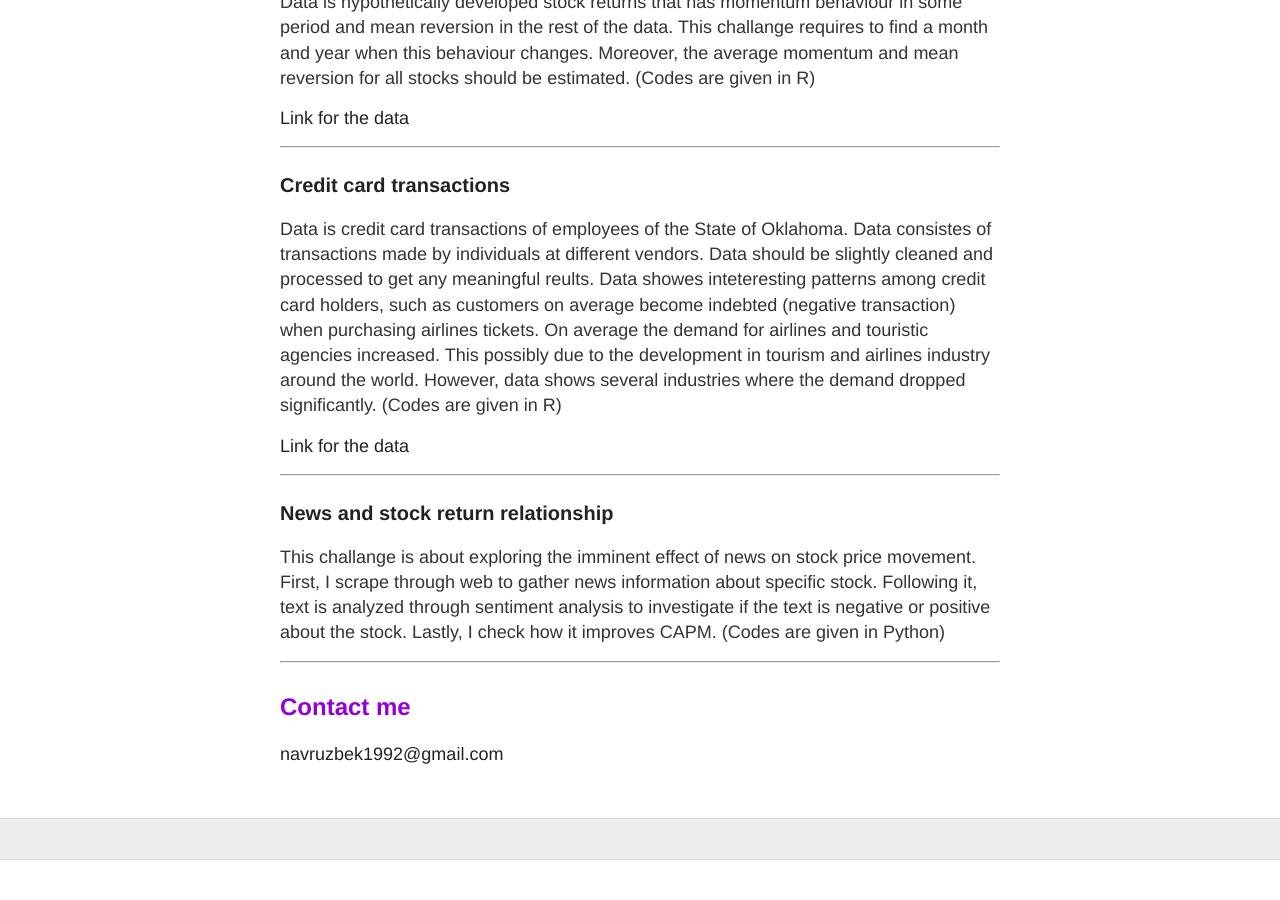
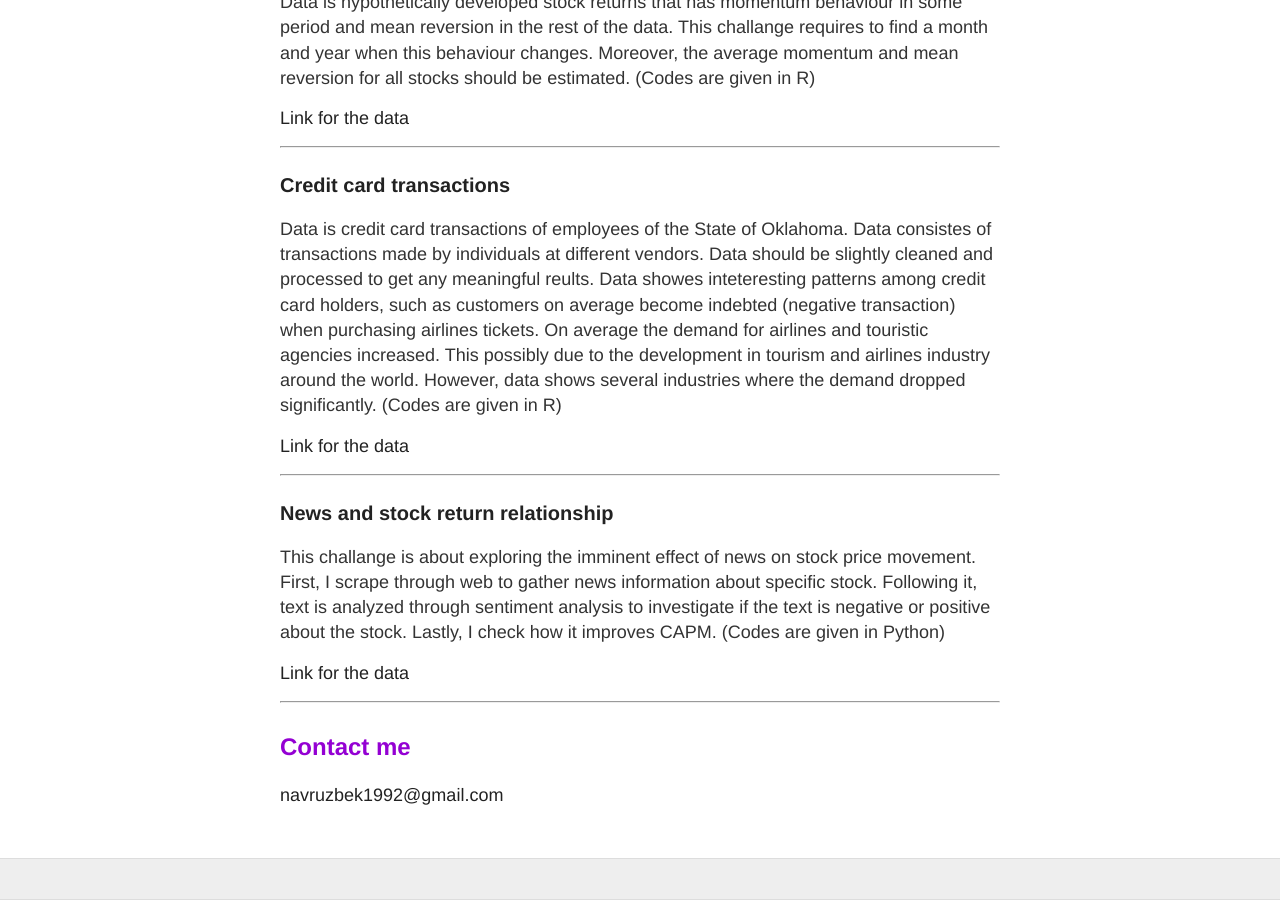
Before and after one commit to navruzbek1992/data_challenge, a Jekyll site: the page built from projects.md, in a window 1280 px wide and 900 px high, scrolled down 803 px. Built offline with Jekyll 4.4.1, drawn with Linux system fonts in a browser that asks for light colours; nearby versions of some CDN libraries; before the commit the page ends 1663 px from its top, so only the background shows below that.

Commit message:
Update projects.md

```diff
--- a/projects.md
+++ b/projects.md
@@ -24,6 +24,8 @@ Data is credit card transactions of employees of the State of Oklahoma. Data con
 
 This challange is about exploring the imminent effect of news on stock price movement. First, I scrape through web to gather news information about specific stock. Following it, text is analyzed through sentiment analysis to investigate if the text is negative or positive about the stock. Lastly, I check how it improves CAPM. (Codes are given in Python)
 
+[Link for the data](https://navruzbek1992.github.io/stock-return-analysis/project3)
+
 ***
 
 
```
